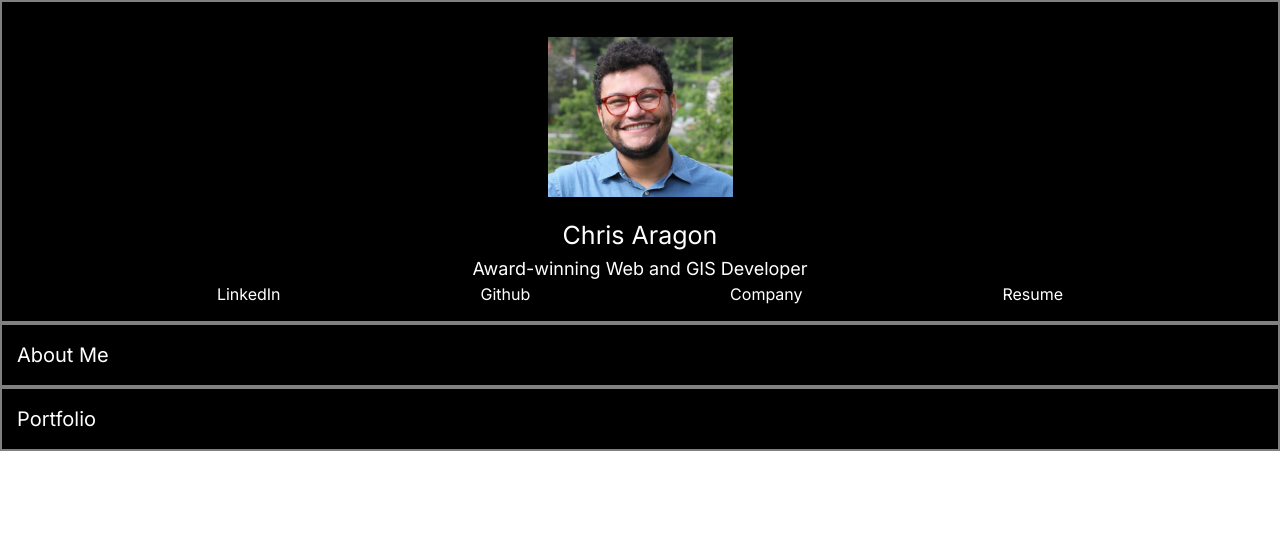
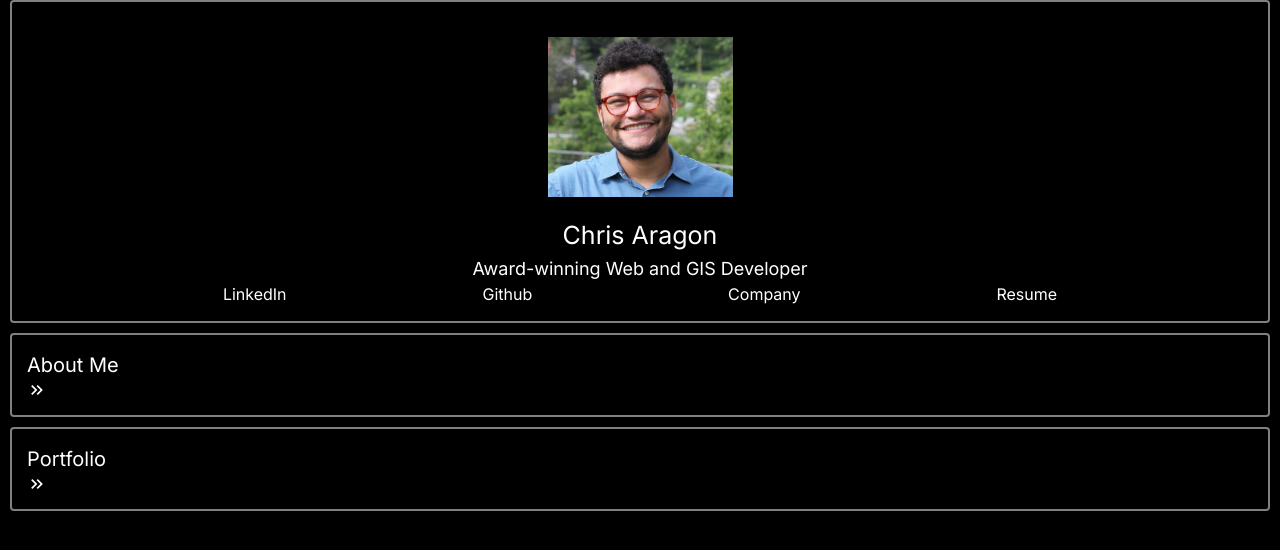
Before and after one commit to craragon77/playing-with-next, a Next.js app: page / in a window 1280 px wide. Shown: the top 550 px of the page. Built offline with nearby package versions, Linux system fonts and the light colour scheme.

Commit message:
oh yeah we got a slider now

```diff
--- a/src/app/globals.css
+++ b/src/app/globals.css
@@ -7,6 +7,12 @@
   .text-balance {
     text-wrap: balance;
   }
+}
+
+main{
+  height: 100vh;
+  background-color: black;
+  overflow-y: scroll;
 }
 
 .quarter{
@@ -38,6 +44,10 @@
 .black{
   background-color: black;
   color: white;
+  margin-right: 10px;
+  margin-left: 10px;
+  margin-bottom: 10px;
+  border-radius: 4px;
 }
 /* photo ratio = 1x width by 1.12x height  */
 .myFace{
--- a/src/app/page.tsx
+++ b/src/app/page.tsx
@@ -9,8 +9,15 @@ import FFI3 from "./fotos/FFI3.png";
 import FFI4 from "./fotos/FFI4.png";
 import FFI5 from "./fotos/FFI5.png";
 //PACKAGES
+import { MdKeyboardDoubleArrowRight } from "react-icons/md";
+import { MdKeyboardDoubleArrowDown } from "react-icons/md";
+import { Swiper, SwiperSlide } from 'swiper/react';
+import { Navigation, Pagination } from 'swiper/modules';
 
-
+//CSS STUFF
+import 'swiper/css';
+import 'swiper/css/navigation';
+import 'swiper/css/pagination';
 
 export default function Home() {
   const [showProjects, setShowProjects] = useState(false);
@@ -24,9 +31,33 @@ export default function Home() {
         <p>Description: {projects.description}</p>
         <p>url to live site: <a target="_blank" href={projects.url}>{projects.url}</a></p>
         <div className="project-image-container">
+          <Swiper
+            // slidesPerView={3}
+            // onSlideChange={() => console.log('slide change')}
+            // pagination={{ clickable: true }}
+            // navigation={true}
+            // direction={"horizontal"}
+            navigation
+            pagination={{ type: 'fraction', clickable: true}}
+            modules={{Navigation, Pagination}}
+            className="rounded-lg"
+          >
           {projects.images.map((photo, localIdx) => {
-            return <img src={`/fotos/${photo}`} alt={`image of ${photo} number ${localIdx + 1}`}/>
+            // return <img src={`/fotos/${photo}`} alt={`image of ${photo} number ${localIdx + 1}`}/>
+            return (
+                <SwiperSlide id={`${photo}-${localIdx}`}>
+                  {/* <img src={`/fotos/${photo}`} alt={`image of ${photo} number ${localIdx + 1}`}/> */}
+                  <Image
+                    src={`/fotos/${photo}`}
+                    alt={`image of ${photo} number ${localIdx + 1}`}
+                    // className='block w-h'
+                    width={600}
+                    height={600}
+                  />
+                </SwiperSlide>
+            )
           })}
+          </Swiper>
         </div>
       </div>
     });
@@ -54,7 +85,7 @@ export default function Home() {
             Feel free to reach out! I love sharing my work and I love learning what other developers and engineers are working on too! Outside of work, I like hiking, cycling, and playing music.</p>
         </div> */}
         <div className="quarter black">
-          <h2 onClick={() => setShowBio(!showBio)}>About Me</h2>
+          <h2 onClick={() => setShowBio(!showBio)}>About Me <span>{showBio ? <MdKeyboardDoubleArrowDown/> : <MdKeyboardDoubleArrowRight/>}</span></h2>
           <div className={`${showBio ? '' : 'hidden'}`}>
             <p>
               I see programming, data structures, and algorithms as a powerful, dynamic, and quasi-magical tool. <br/>
@@ -64,7 +95,7 @@ export default function Home() {
           </div>
         </div>
         <div className="quarter black">
-          <h2 onClick={() => setShowProjects(!showProjects)}>Portfolio <span></span></h2>
+          <h2 onClick={() => setShowProjects(!showProjects)}>Portfolio <span>{showProjects ? <MdKeyboardDoubleArrowDown/> : <MdKeyboardDoubleArrowRight/>}</span><span></span></h2>
           {mapProjects()}
         </div>
       </main>
```
Also changed, not shown: package.json (+6 -4 lines), 1 other file (tests, documents, lock files or other folders).
